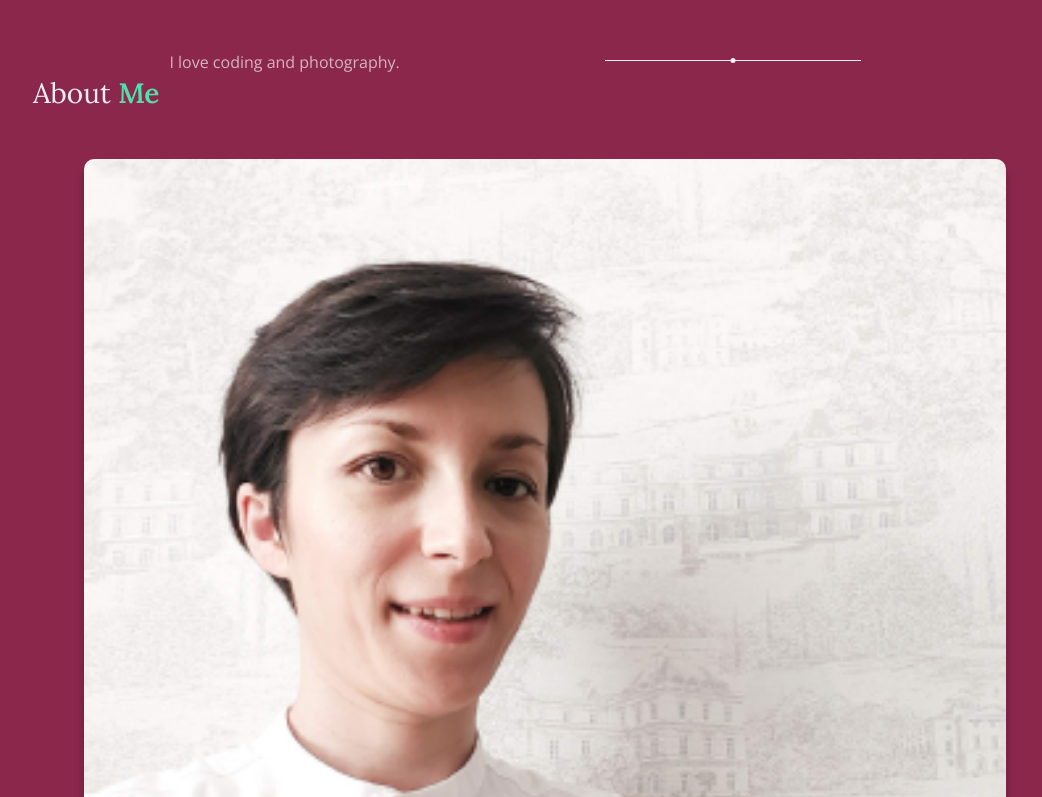
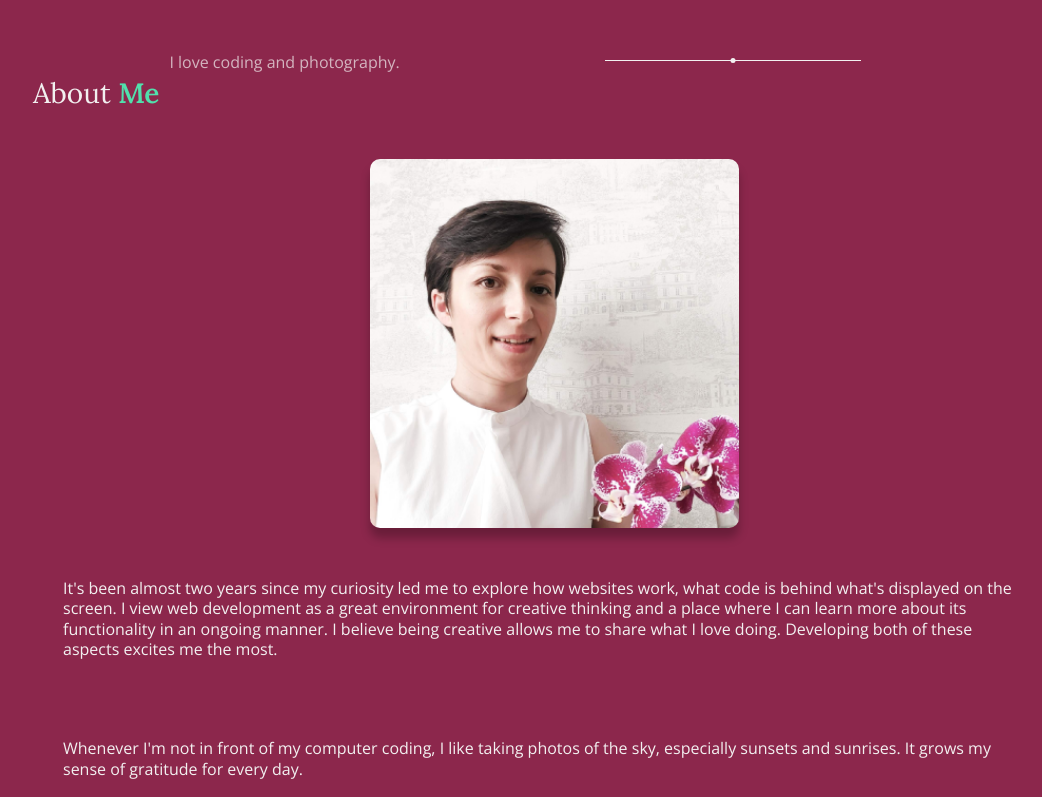
Before and after one commit to Doileo/portfolio, a website built with Parcel: page index.html in a window 1280 px wide. Shown: the part 4680-5477 px from the top of the page, without its empty margins (95-1137 px from the left). Built offline with nearby package versions, Linux system fonts and the light colour scheme.

Commit message:
Updated the about section

```diff
--- a/index.html
+++ b/index.html
@@ -99,27 +99,22 @@
     </section>
 
     <section id="about-section" class="about">
-      <div class="content-wrapper">
       <h2 class="heading">about <span class="highlight">me</span></h2>
       <p class="sub-heading">I love coding and photography.</p>
       <div class="seperator"></div>
-        <article class="about-item">
-          <figure>
+      <div class="about-item">
+        <div class="left-column">
           <img src="img/about-image.png" class="about-image" alt="">
-          </figure>
-          <div class="about-paragraph">
-            <p>It's been almost two years since my curiosity led me to explore how websites work, what code is behind what's displayed on the screen.
+        </div>
+        <div class="right-column">
+          <p class="about-paragraph">It's been almost two years since my curiosity led me to explore how websites work, what code is behind what's displayed on the screen.
             I view web development as a great environment for creative thinking and a place where I can learn more about its functionality in an ongoing manner.
             I believe being creative allows me to share what I love doing. Developing both of these aspects excites me the most.</p><br>
-            <p>Whenever I'm not in front of my computer coding, I like taking photos of the sky, especially sunsets and sunrises. It grows my sense of gratitude for every day.</p>
+          <p class="about-paragraph">Whenever I'm not in front of my computer coding, I like taking photos of the sky, especially sunsets and sunrises. It grows my sense of gratitude for every day.</p>
         </div>
-        </article>
       </div>
-    </section>
 
-    <article class="skills">
-      <div class="content-wrapper">
-        <h2 class="skill-heading">languages and tools</h2>
+      <h2 class="heading">languages and tools</h2>
       <div class="seperator"></div>
       <div class="skill-container">
         <div class="skill-card" style="--background: #278C67">
@@ -141,10 +136,7 @@
           <p class="skill">Git & GitHub</p>
         </div>
       </div>
-     </div>
-    </article>
-
-  </article>
+    </section>
   </main><!-- Main content ends-->
 
   <footer id="contact-section">
```
Lines whose indentation alone changed are shown as unchanged.
